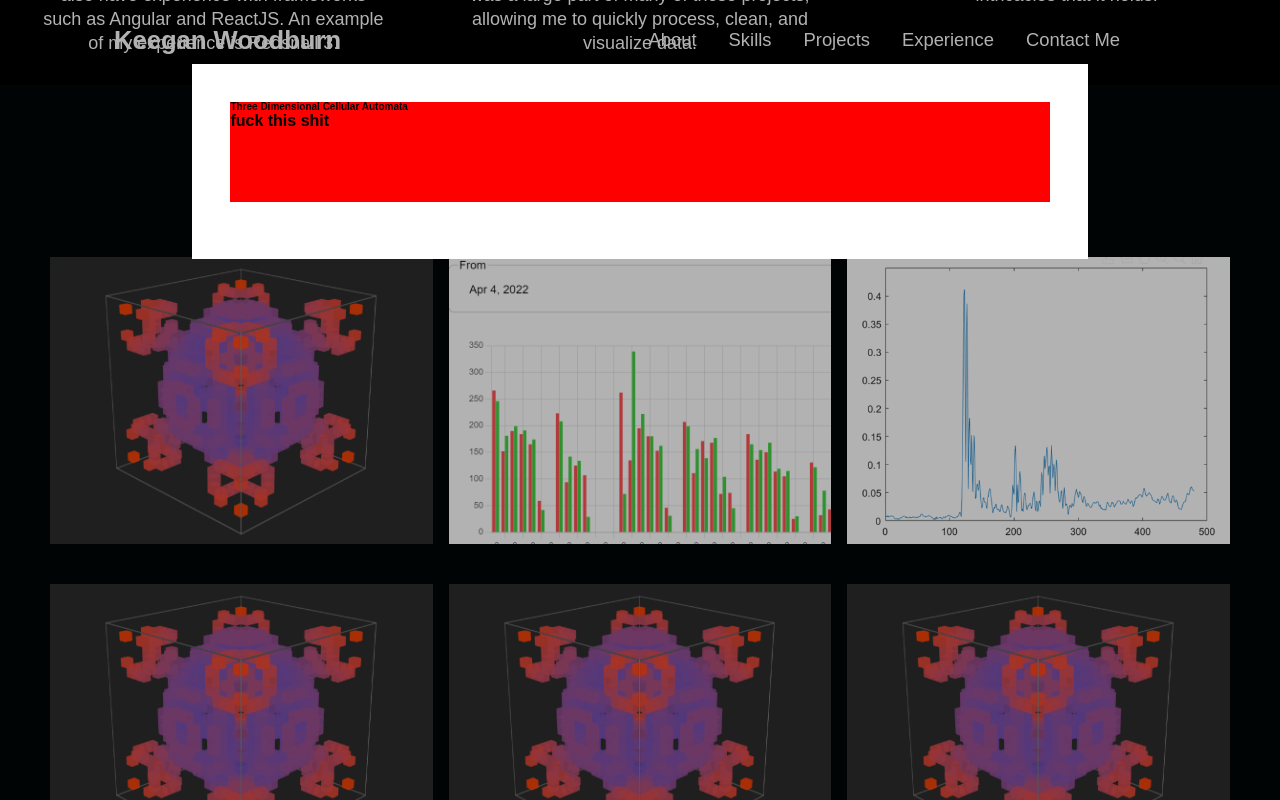
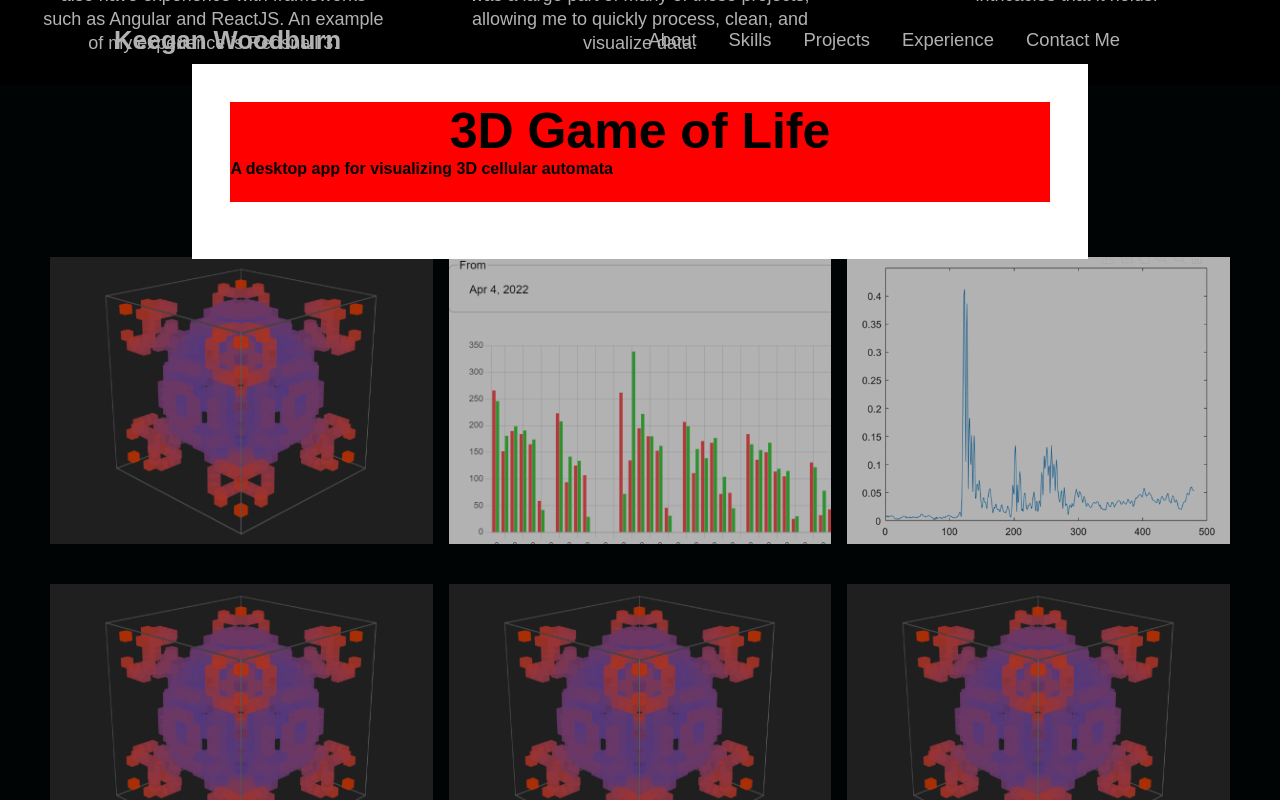
Before and after one commit to TheDeafOne/portfolio, a React (Create React App) app: page / in a window 1280 px wide. Both pictures are taken after a click on the element 241 px from the left and 3276 px from the top of the page. Shown: the part 2876-3676 px from the top of the page. Built offline with nearby package versions, Linux system fonts and the light colour scheme.

Commit message:
tgol modal staging

```diff
--- a/src/components/ProjectsSection/ModalElements.js
+++ b/src/components/ProjectsSection/ModalElements.js
@@ -8,8 +8,8 @@ export const HeaderRow = styled.div`
 
 export const ModalTitle = styled.h1`
     color: black;
-    font-size: 10px;
-    line-height: 10px;
+    font-size: 50px;
+    text-align: center;
 `
 
 export const ModalDescription = styled.h4`
--- a/src/components/ProjectsSection/index.js
+++ b/src/components/ProjectsSection/index.js
@@ -97,10 +97,10 @@ const Projects = () => {
             <ModalContent id='firstModal'>
                 <HeaderRow>
                     <ModalTitle>
-                        Three Dimensional Cellular Automata
+                        3D Game of Life
                     </ModalTitle>
                     <ModalDescription>
-                        fuck this shit
+                        A desktop app for visualizing 3D cellular automata
                     </ModalDescription>
                 </HeaderRow>
                 <ModalImage />
```
Also changed, not shown: src/images/ProjectImages/TDAC/ball-template.png (added).
